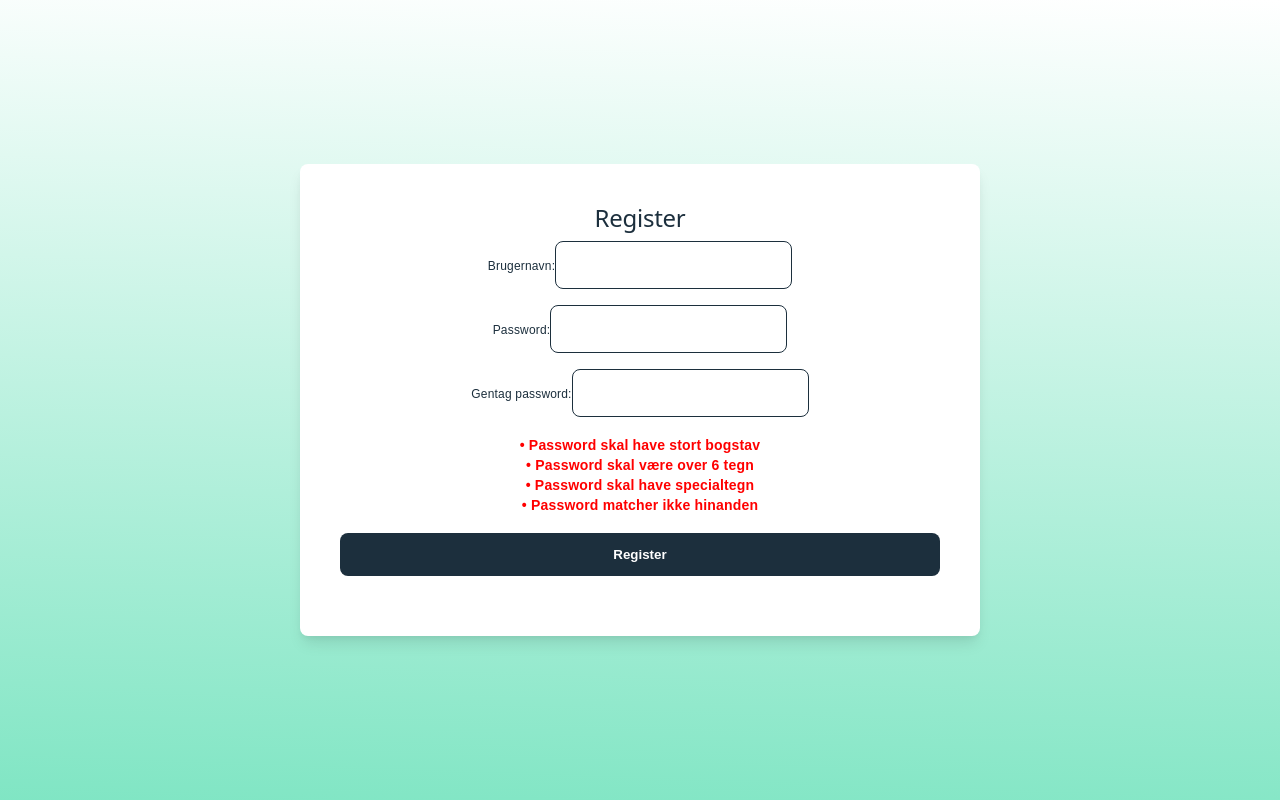
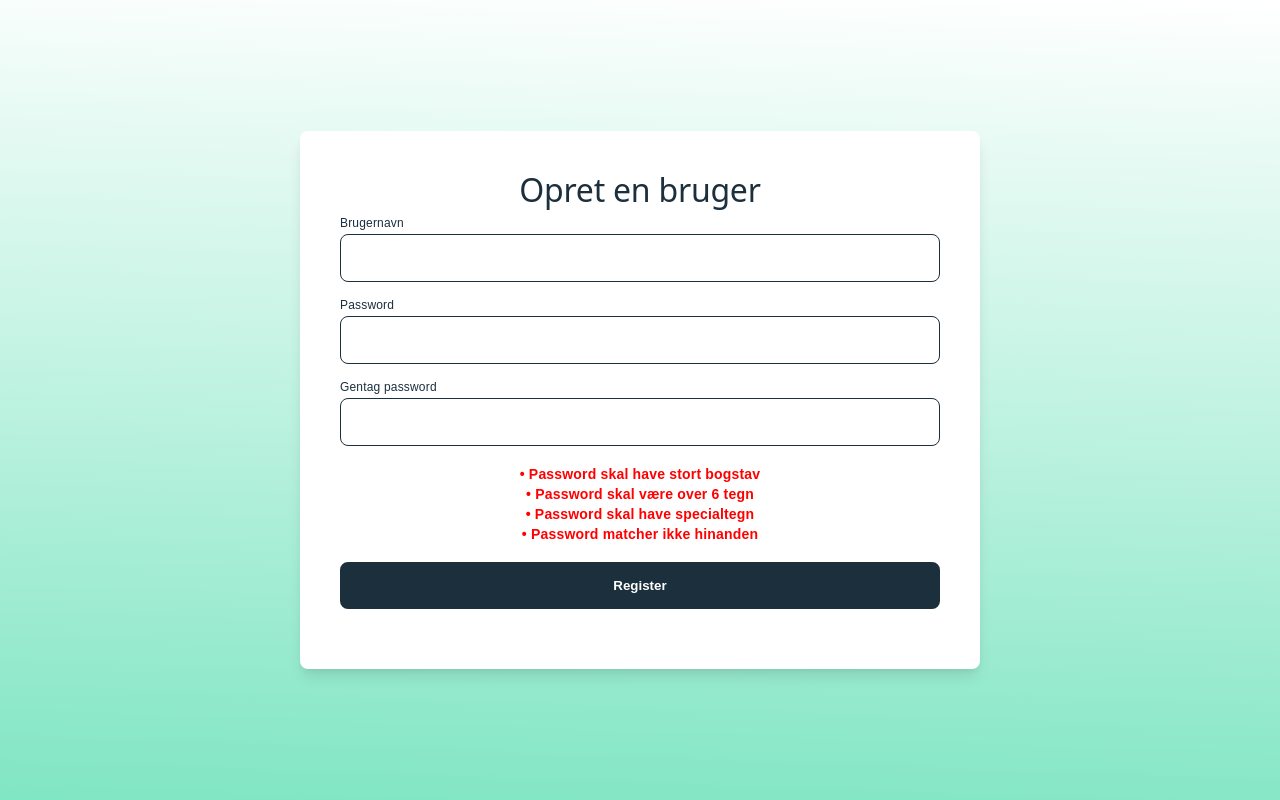
Before and after one commit to Laurapoyner/quiz-platform, a Vue app in the folder client/: page / in a window 1280 px wide. Both pictures are taken after a click on the button "Opret konto". Built offline with nearby package versions, Linux system fonts and the light colour scheme.

Commit message:
styling form

```diff
--- a/client/src/style.css
+++ b/client/src/style.css
@@ -5,7 +5,7 @@
   --border: #1c2f3d;
   --code-bg: #f4f3ec;
   --accent: rgba(2, 204, 137, 1);
-  --accent-bg: rgba(170, 59, 255, 0.1);
+  --accent-50: rgba(2, 204, 137, 0.159);
   --accent-border: rgba(2, 204, 137, 1);
   --shadow:
     rgba(0, 0, 0, 0.1) 0 10px 15px -3px, rgba(0, 0, 0, 0.05) 0 4px 6px -2px;
@@ -25,6 +25,10 @@
   @media (max-width: 1024px) {
     font-size: 16px;
   }
+}
+
+* {
+  box-sizing: border-box;
 }
 
 body {
@@ -73,13 +77,14 @@ h1 {
     margin: 20px 0;
   }
 }
+
 h2 {
-  font-size: 24px;
+  font-size: 32px;
   line-height: 118%;
   letter-spacing: -0.24px;
   margin: 0 0 8px;
   @media (max-width: 1024px) {
-    font-size: 20px;
+    font-size: 28px;
   }
 }
 p {
@@ -146,10 +151,16 @@ input[type="password"] {
   border-color: var(--border);
 }
 
+input[type="text"]:focus,
+input[type="password"]:focus {
+  outline: none;
+  border: 2px solid var(--border);
+}
+
 button[type="submit"] {
   -webkit-appearance: none; /* For Safari/Chrome */
   appearance: none;
-  border: none; /* Fjern standard ramme */
+  border: 2px solid var(--border) !important;
   background: var(--border) !important;
   padding: 14px 20px !important;
   cursor: pointer;
@@ -163,6 +174,7 @@ button[type="submit"] {
 
 button[type="submit"]:hover {
   background: var(--accent) !important;
+  border: 2px solid var(--accent-50) !important;
 }
 
 .password-rules p {
@@ -184,8 +196,14 @@ button[type="submit"]:hover {
   border: none; /* Fjern standard ramme */
   background: none;
   cursor: pointer;
-  margin: 0 0 20px 0;
+  margin: 0 0 10px 0;
   color: var(--accent);
   transition: background 0.3s ease;
   font-weight: 600;
+  padding: 14px 8px !important;
+  border-radius: 6px;
 }
+
+.text-link-btn:hover {
+  background: var(--accent-50);
+}
--- a/client/src/views/RegisterView.vue
+++ b/client/src/views/RegisterView.vue
@@ -7,32 +7,52 @@
 
 <template>
   <div class="register-view">
-    <h2>Register</h2>
+    <h2>Opret en bruger</h2>
     <form @submit.prevent="register">
-        <div>
-            <label>Brugernavn:</label>
+      <div class="inputfield">
+        <label>Brugernavn</label>
         <input v-model="username" type="text" required />
       </div>
-        <div>
-            <label>Password:</label>
+      <div class="inputfield">
+        <label>Password</label>
         <input v-model="password" type="password" required />
       </div>
-        <div>
-            <label>Gentag password:</label>
+      <div class="inputfield">
+        <label>Gentag password</label>
         <input v-model="confirmPassword" type="password" required />
       </div>
 
       <div class="password-rules">
-            <p :class="{ valid: passwordRules.hasUppercase, invalid: !passwordRules.hasUppercase }">
+        <p
+          :class="{
+            valid: passwordRules.hasUppercase,
+            invalid: !passwordRules.hasUppercase,
+          }"
+        >
           • Password skal have stort bogstav
         </p>
-            <p :class="{ valid: passwordRules.hasLength, invalid: !passwordRules.hasLength }">
+        <p
+          :class="{
+            valid: passwordRules.hasLength,
+            invalid: !passwordRules.hasLength,
+          }"
+        >
           • Password skal være over 6 tegn
         </p>
-            <p :class="{ valid: passwordRules.hasSpecial, invalid: !passwordRules.hasSpecial }">
+        <p
+          :class="{
+            valid: passwordRules.hasSpecial,
+            invalid: !passwordRules.hasSpecial,
+          }"
+        >
           • Password skal have specialtegn
         </p>
-            <p :class="{ valid: passwordRules.passwordsMatch, invalid: !passwordRules.passwordsMatch }">
+        <p
+          :class="{
+            valid: passwordRules.passwordsMatch,
+            invalid: !passwordRules.passwordsMatch,
+          }"
+        >
           • Password matcher ikke hinanden
         </p>
       </div>
@@ -59,9 +79,10 @@ export default {
         hasUppercase: /[A-Z]/.test(this.password),
         hasLength: this.password.length >= 6,
         hasSpecial: /[!@#$%^&*(),.?":{}|<>]/.test(this.password),
-                    passwordsMatch: this.password === this.confirmPassword && this.password !== "",
+        passwordsMatch:
+          this.password === this.confirmPassword && this.password !== "",
       };
-            }
+    },
   },
 
   methods: {
@@ -85,7 +106,6 @@ export default {
       if (this.password.length < 6) {
         this.error = "Password skal være mindst 6 tegn";
         return;
-
       }
       try {
         // TO DO: Hvordan bliver bruger oprettet i systemet // send til rigtigt endpoint
@@ -113,6 +133,4 @@ export default {
     },
   },
 };
-
-
 </script>
```
Lines whose indentation alone changed are shown as unchanged.
